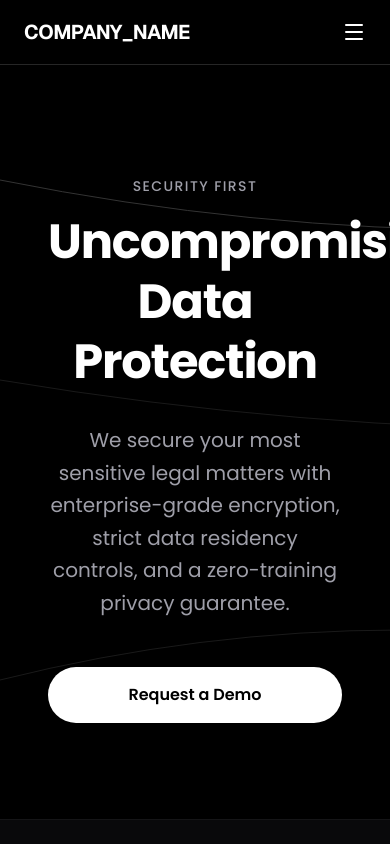
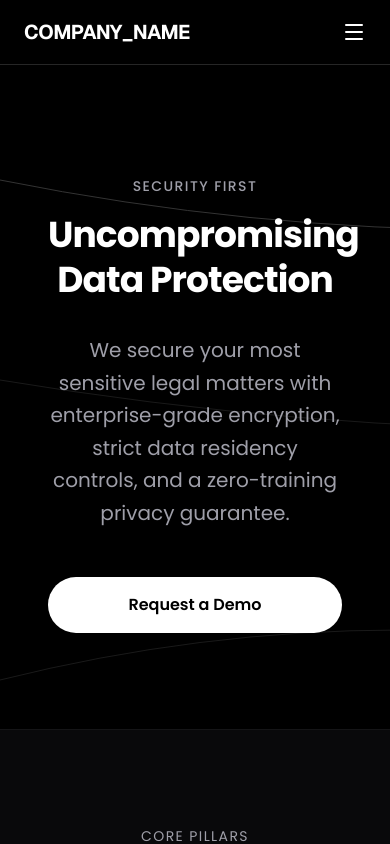
Before and after one commit to meghasurya07/legalwebsite, a Next.js app: page /security in a window 390 px wide. Shown: the top 844 px of the page. Built offline with nearby package versions, Linux system fonts and the light colour scheme.

Commit message:
Initial commit of the website

```diff
--- a/app/security/page.tsx
+++ b/app/security/page.tsx
@@ -26,7 +26,7 @@ export default function SecurityPage() {
                         className="mb-8"
                     >
                         <p className="text-zinc-400 font-medium mb-4 uppercase tracking-widest text-sm">Security First</p>
-                        <h1 className="text-5xl md:text-7xl font-bold tracking-tight text-white mb-6 leading-tight">
+                        <h1 className="text-4xl sm:text-5xl md:text-7xl font-bold tracking-tight text-white mb-6 leading-tight">
                             Uncompromising <br className="hidden md:block" /> Data Protection
                         </h1>
                     </motion.div>
--- a/components/Footer.tsx
+++ b/components/Footer.tsx
@@ -8,7 +8,7 @@ export default function Footer() {
             <div className="max-w-7xl mx-auto px-6 md:px-12">
 
                 {/* Top Section */}
-                <div className="grid grid-cols-1 md:grid-cols-[auto_1fr] gap-12 mb-16">
+                <div className="grid grid-cols-1 md:grid-cols-[auto_1fr] gap-8 md:gap-12 mb-12 md:mb-16">
 
                     {/* Brand Column */}
                     <div className="space-y-4 max-w-xs">
@@ -22,7 +22,7 @@ export default function Footer() {
                     </div>
 
                     {/* Right-aligned Links */}
-                    <div className="grid grid-cols-1 sm:grid-cols-3 gap-12 md:justify-self-end">
+                    <div className="grid grid-cols-3 gap-8 md:gap-12 md:justify-self-end">
                         <LinkColumn
                             title="Product"
                             links={["Features", "Integrations", "Enterprise", "Changelog"]}
```
